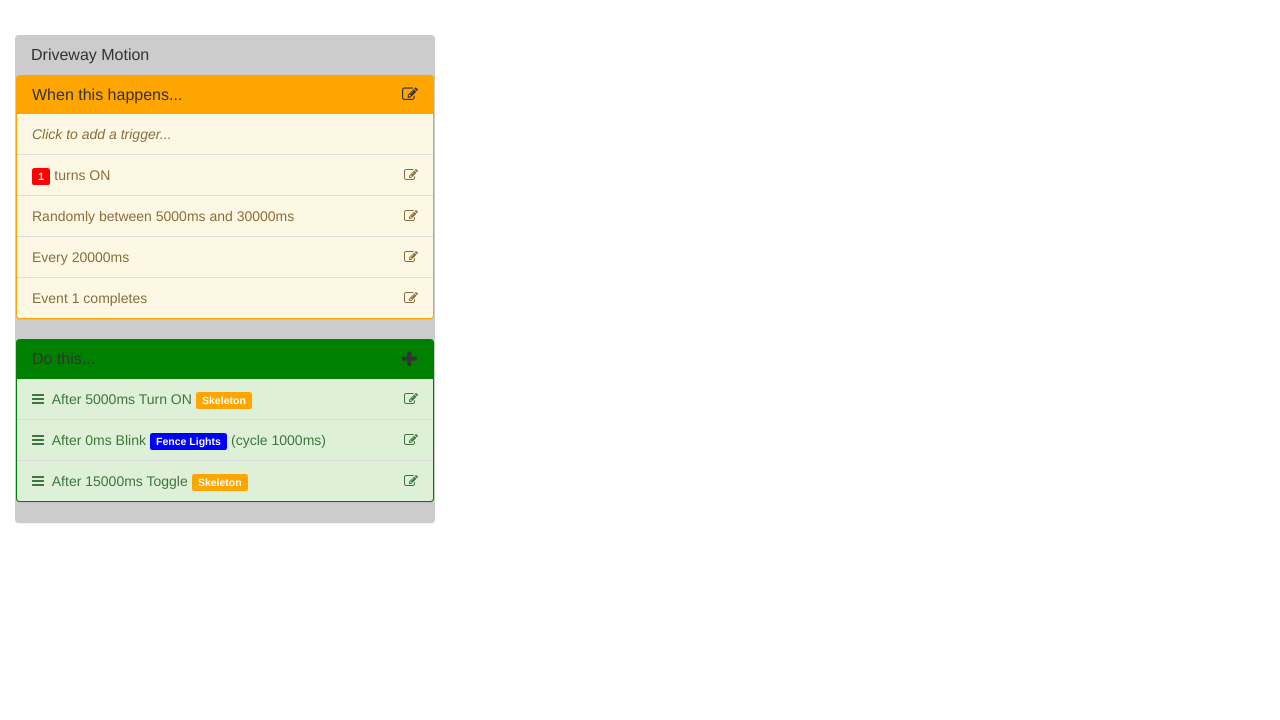
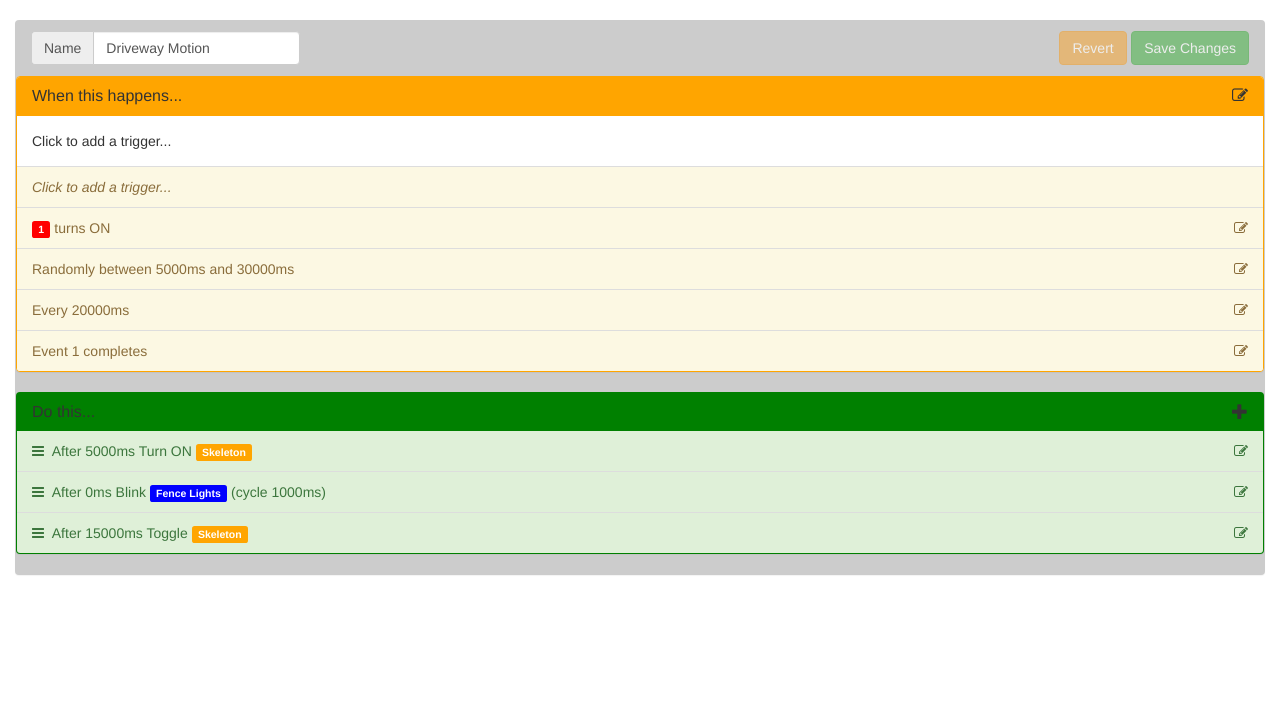
Before and after one commit to barskey/prop-controller, a Flask app: page /dashboard in a window 1280 px wide. Shown: the part 102-822 px from the top of the page. Run offline with Flask 2, Linux system fonts and the light colour scheme; data comes from the database, SQL or seed files in the repository; both versions use the stored data as it was after the commit; parts of the project's set-up code (start-up, migrations or seed data) failed here and were passed over; some libraries are stand-ins or nearby versions.

Commit message:
Working on single page layout for controllers and events.

```diff
--- a/app/models.py
+++ b/app/models.py
@@ -221,6 +221,7 @@ class Port(db.Model):
 		return {
 			'id': self.id,
 			'cid': self.controller_id,
+			'cname': self.controller.name,
 			'port': self.port,
 			'name': self.name,
 			'state': self.state,
--- a/app/static/css/controllers.css
+++ b/app/static/css/controllers.css
@@ -59,7 +59,7 @@ body {
 
 .draggable-controller
 {
-  width: 12.5em;
+  width: 180px;
   float: left;
 }
 
--- a/app/static/css/dashboard.css
+++ b/app/static/css/dashboard.css
@@ -31,7 +31,6 @@ body {
 
 .dashboard {
   height: calc(100vh - 100px);
-  padding: 15px;
 }
 
 .draggable-panel
@@ -41,6 +40,10 @@ body {
 }
 
 .panel-trigger {
+  border: 1px solid orange;
+}
+
+.panel-trigger > .panel-heading {
   background-color: orange;
 }
 
@@ -61,10 +64,6 @@ body {
   padding-bottom: 6px;
 }
 
-.form-group {
-  margin-bottom: 0;
-}
-
 .cc-1.label {
   background-color: red;
 }
--- a/app/static/js/dashboard.js
+++ b/app/static/js/dashboard.js
@@ -1,7 +1,7 @@
 $( "#dashboard" ).addClass( "active" );
 $( ".action-list" ).sortable();
 $( '[data-toggle="tooltip"]' ).tooltip();
-$( ".draggable-panel" ).draggable({ grid: [10, 10 ], containment: "parent" });
+//$( ".draggable-panel" ).draggable({ grid: [10, 10 ], containment: "parent" });
 
 $( "#triggerType" ).change(function() {
   $( ".triggerForm" ).addClass("hidden");
@@ -21,11 +21,11 @@ function updateTrigger(triggertypes, inputs) {
   });
   var $inputselect = $( "<select>" ).attr( {"name": "inputname", "id": "inputid", "class": "form-control"} );
   inputs.forEach(function(i) {
-    $inputselect.append( $( "<option>" ).val( i.id ).text( i.name ) );
+    $inputselect.append( $( "<option>" ).val( i.id ).text( i.cname + "--" + i.name ) );
   });
   var $formgroup = $( "<div>" ).addClass( "form-group form-group-sm" );
   var $newli = $( "<li>" ).addClass( "list-group-item list-group-item-warning hidden" );
-  var $triggertypes = $( "<div>" ).addClass( "col-xs-4" ).append( $ttselect );
+  var $triggertypes = $( "<div>" ).addClass( "col-xs-2" ).append( $ttselect );
   var $inputs = $( "<div>" ).addClass( "col-xs-3" ).append( $inputselect );
   var $condition = $( "<div>" ).addClass( "col-xs-2" ).append( $( "<span>" ).attr( "id", "condition" ).html( "turns" ) );
   var $buttons = $( "<div>" ).addClass( "col-xs-3" ).append(
@@ -55,10 +55,10 @@ $( "#add-trigger" ).click(function() {
     inputs = data.response.inputs;
   }).done( function() {
     $triggerform = updateTrigger(triggertypes, inputs);
-	$li.addClass( "animated flipOutY" ).one("webkitAnimationEnd mozAnimationEnd MSAnimationEnd oanimationend animationend", function() {
-		$li.removeClass( "animated flipOutY" ).addClass( "hidden" );
+	$li.addClass( "animated flipOutX" ).one("webkitAnimationEnd mozAnimationEnd MSAnimationEnd oanimationend animationend", function() {
+		$li.removeClass( "animated flipOutX" ).addClass( "hidden" );
 		$li.before( $triggerform );
-		$triggerform.animateCss( "flipInY" );
+		$triggerform.animateCss( "flipInX" );
 		$triggerform.removeClass( "hidden" );
 	});
   });
--- a/app/templates/dashboard.html
+++ b/app/templates/dashboard.html
@@ -200,14 +200,27 @@
             </div><!-- /.modal-dialog -->
           </div><!-- /.modal #addActionModal -->
           <!-- End Modals -->
-          <div class="panel panel-black draggable-panel" id="event-1">
+          <div class="panel panel-black" id="event-1">
+            <form class="form-inline">
               <div class="panel-heading">
-              <h3 class="panel-title">Driveway Motion</h3>
+                <h3 class="panel-title">
+                  <div class="form-group">
+                    <div class="input-group">
+                      <span class="input-group-addon">Name</span>
+                      <input type="text" class="form-control" id="event-1-name" value="Driveway Motion">
+                    </div><!-- /.input-group -->
+                  </div>
+                  <span class="pull-right">
+                    <button type="button" class="btn btn-warning disabled">Revert</button>
+                    <button type="button" class="btn btn-success disabled">Save Changes</button>
+                  </span>
+                </h3>
               </div><!-- /.panel-heading -->
               <div class="panel panel-trigger">
                 <div class="panel-heading">
                   <h3 class="panel-title">When this happens...<div class="add-trigger pull-right" data-toggle="tooltip" data-placement="right" title="Add a Trigger to this Event..." data-eventid="event-1" data-container="body"><i class="fa fa-pencil-square-o"></i></div></h3>
                 </div><!-- /.panel-heading -->
+                <div class="panel-body">Click to add a trigger...</div>
                 <ul class="list-group sortable trigger-list">
                   <li class="list-group-item list-group-item-warning" id="add-trigger"><em>Click to add a trigger...</em></li>
                   <li class="list-group-item list-group-item-warning" id="trigger-1">
@@ -234,6 +247,7 @@
                   <li class="list-group-item list-group-item-success" id="action-3"><i class="fa fa-bars"></i>&nbsp;&nbsp;After 15000ms Toggle <span class="label cc-2">Skeleton</span><div class="pull-right" data-toggle="tooltip" data-placement="right" title="(Click to edit)" data-container="body"><i class="fa fa-pencil-square-o" data-actionid="3"></i></div></li>
                 </ul><!-- /.list-group -->
               </div><!-- /.panel-action -->
+            </form>
           </div><!-- /.panel-black -->
         </div><!-- /.dashboard -->
         <script src="static/js/dashboard.js" type="text/javascript"></script>
```
Also changed, not shown: app.db. Lines whose indentation alone changed are shown as unchanged.
